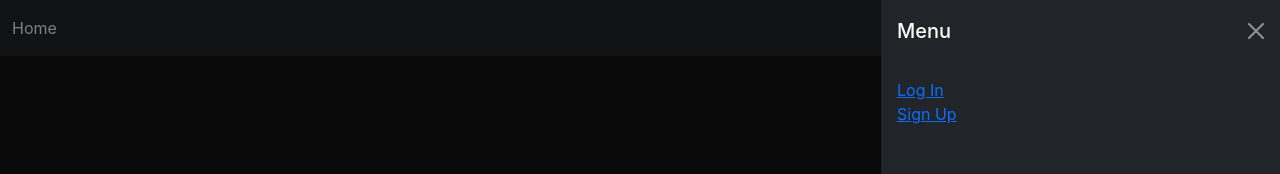
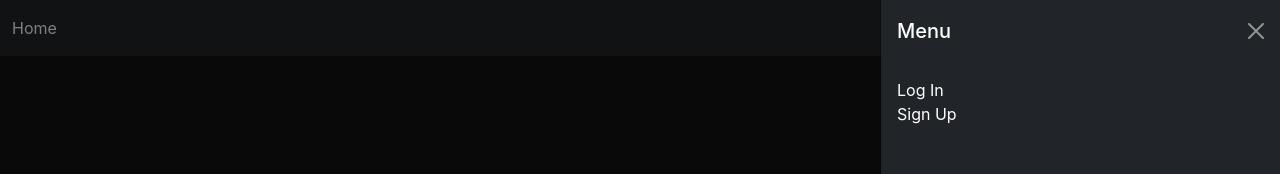
Before and after one commit to jsantia85/mopower-react-front-end, a React (Create React App) app: page / in a window 1280 px wide. Both pictures are taken after a click on the button 1240 px from the left and 28 px from the top of the page. Shown: the top 174 px of the page. Built offline with nearby package versions, Linux system fonts and the light colour scheme; no server answers.

Commit message:
update navbar css

```diff
--- a/src/components/NavBar/NavBar.jsx
+++ b/src/components/NavBar/NavBar.jsx
@@ -1,4 +1,4 @@
-import { NavLink,Link } from 'react-router-dom'
+import { NavLink } from 'react-router-dom'
 import styles from './NavBar.module.css'
 
 const NavBar = ({ user, handleLogout }) => {
@@ -27,18 +27,18 @@ const NavBar = ({ user, handleLogout }) => {
             <div class="offcanvas-body">
             {user ?
             <ul class="navbar-nav justify-content-end flex-grow-1 pe-3">
-              <li class="nav-item">
-                <NavLink to="/profiles">
+              <li className='link'>
+                <NavLink to="/profiles" className={styles.link}>
                   Profiles
                 </NavLink>
               </li>
               <li class="nav-item">
-                <NavLink to="" onClick={handleLogout}>
-                  LOG OUT
+                <NavLink to="" onClick={handleLogout} className={styles.link}>
+                  Log Out
                 </NavLink>
               </li>
               <li class="nav-item">
-                <NavLink to="/changePassword">
+                <NavLink to="/changePassword" className={styles.link}>
                   Change Password
                 </NavLink>
               </li>
@@ -46,12 +46,12 @@ const NavBar = ({ user, handleLogout }) => {
             :
             <ul class="navbar-nav justify-content-end flex-grow-1 pe-3">
               <li class="nav-item">
-                <NavLink to="/login">
+                <NavLink to="/login" className={styles.link}>
                   Log In
                 </NavLink>
               </li>
               <li class="nav-item">
-                <NavLink to="/signup">
+                <NavLink to="/signup" className={styles.link}>
                   Sign Up
                 </NavLink>
               </li>
--- a/src/components/NavBar/NavBar.module.css
+++ b/src/components/NavBar/NavBar.module.css
@@ -6,3 +6,7 @@
 .link:hover {
   color: #FAED16;
 }
+
+.li {
+  text-decoration: none;
+}
```
